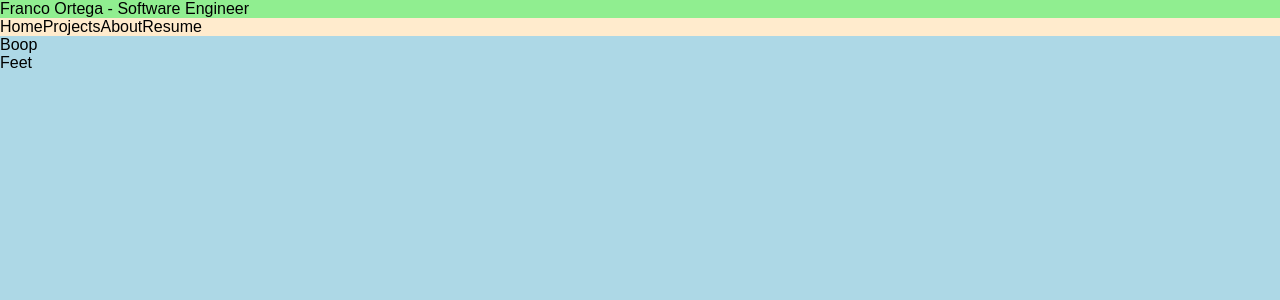
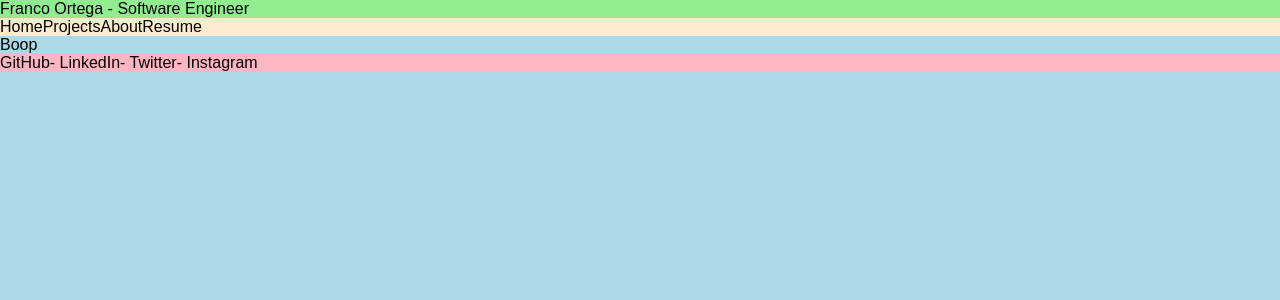
Before and after one commit to franco-ortega/portfolio-beta-01, a Next.js app: page / in a window 1280 px wide. Shown: the top 300 px of the page. Built offline with nearby package versions, Linux system fonts and the light colour scheme.

Commit message:
add Footer to Header

```diff
--- a/components/layout/Layout.jsx
+++ b/components/layout/Layout.jsx
@@ -1,5 +1,6 @@
 import Head from 'next/head';
 import Header from '../header/Header';
+import Footer from '../footer/Footer';
 import styles from './Layout.module.scss';
 
 const Layout = ({ children }) => {
@@ -12,6 +13,7 @@ const Layout = ({ children }) => {
       </Head>
       <Header />
       <main>{children}</main>
+      <Footer />
     </div>
   );
 };
--- a/pages/index.js
+++ b/pages/index.js
@@ -2,8 +2,6 @@ export default function Home() {
   return (
     <div>
       <main>Boop</main>
-
-      <footer>Feet</footer>
     </div>
   );
 }
```
